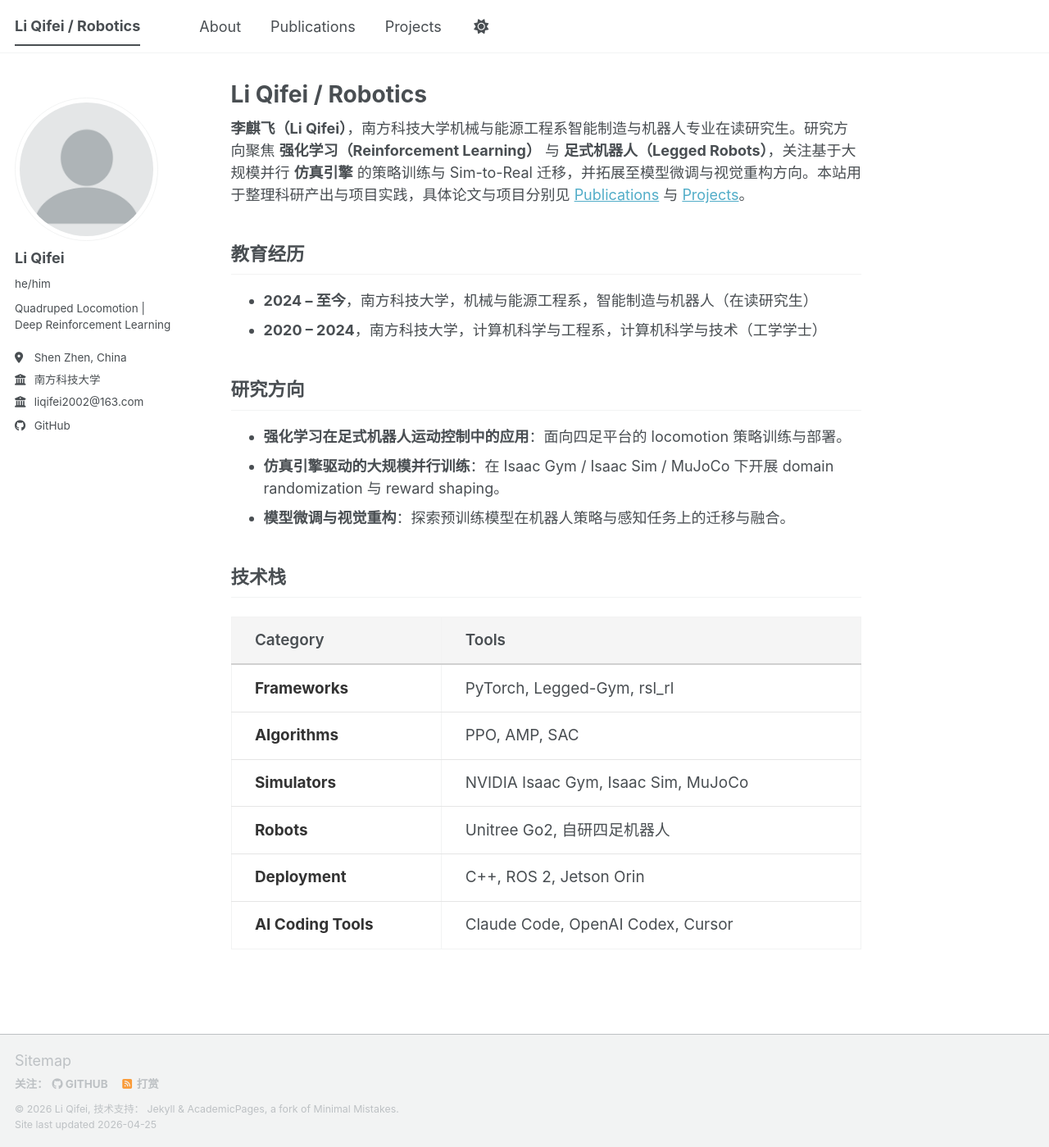
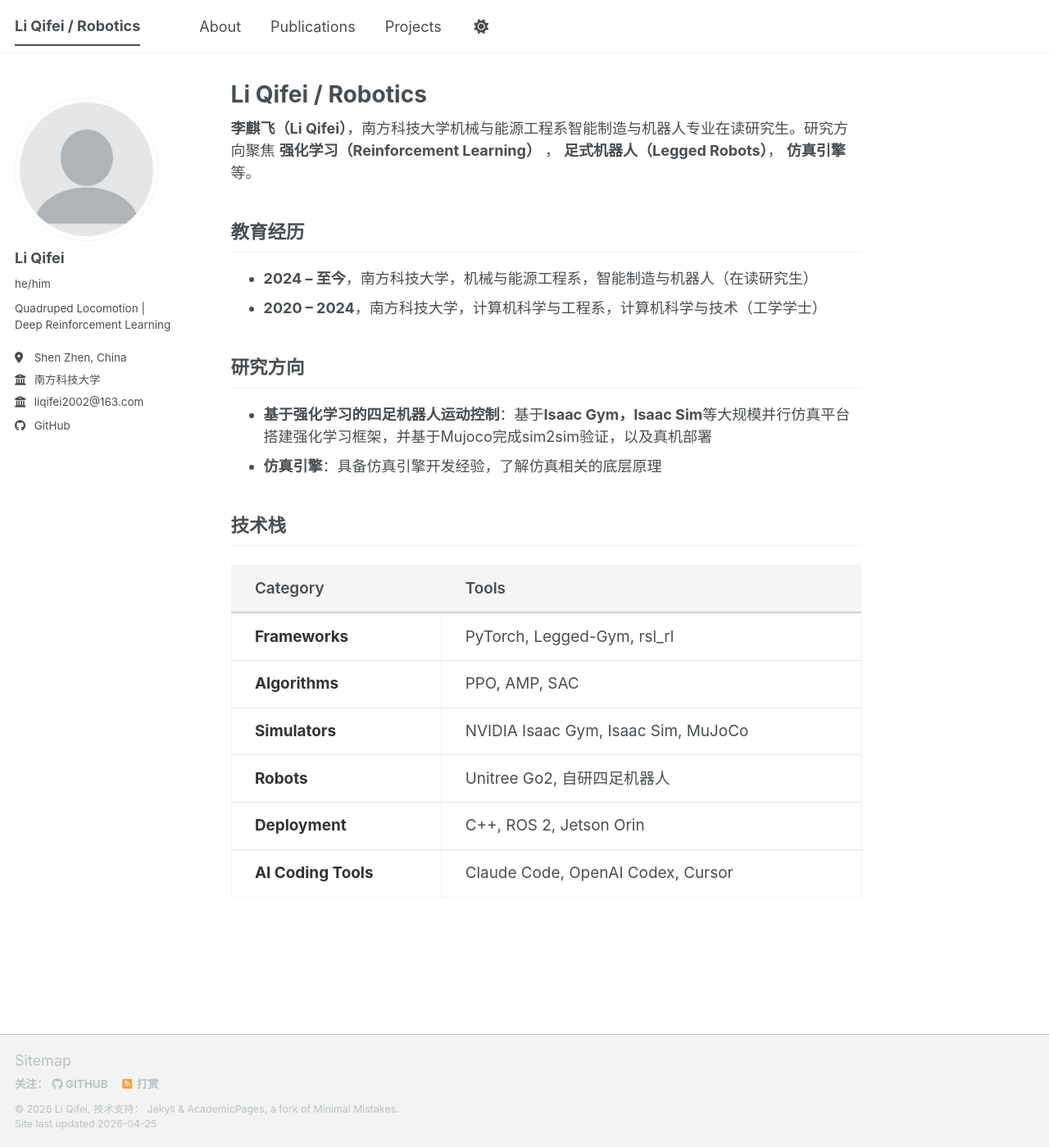
Before and after one commit to nocodenopain/nocodenopain.github.io, a Jekyll site: the page built from _pages/about.md, in a window 1280 px wide and 1399 px high. Shown: the whole window at 82% size. Built offline with Jekyll 4.4.1, drawn with Linux system fonts in a browser that asks for light colours; a script bundle is joined from its source files by our own code; library files that are not in the unit come from our copies.

Commit message:
细节调整

```diff
--- a/_pages/about.md
+++ b/_pages/about.md
@@ -7,7 +7,7 @@ redirect_from:
   - /about.html
 ---
 
-**李麒飞（Li Qifei）**，南方科技大学机械与能源工程系智能制造与机器人专业在读研究生。研究方向聚焦 **强化学习（Reinforcement Learning）** 与 **足式机器人（Legged Robots）**，关注基于大规模并行 **仿真引擎** 的策略训练与 Sim-to-Real 迁移，并拓展至模型微调与视觉重构方向。本站用于整理科研产出与项目实践，具体论文与项目分别见 [Publications](/publications/) 与 [Projects](/portfolio/)。
+**李麒飞（Li Qifei）**，南方科技大学机械与能源工程系智能制造与机器人专业在读研究生。研究方向聚焦 **强化学习（Reinforcement Learning）** ， **足式机器人（Legged Robots）**， **仿真引擎**等。
 
 ## 教育经历
 
@@ -16,9 +16,11 @@ redirect_from:
 
 ## 研究方向
 
-- **强化学习在足式机器人运动控制中的应用**：面向四足平台的 locomotion 策略训练与部署。
-- **仿真引擎驱动的大规模并行训练**：在 Isaac Gym / Isaac Sim / MuJoCo 下开展 domain randomization 与 reward shaping。
-- **模型微调与视觉重构**：探索预训练模型在机器人策略与感知任务上的迁移与融合。
+<!-- - **强化学习在足式机器人运动控制中的应用**：面向四足平台的 locomotion 策略训练与部署。
+- **仿真引擎驱动的大规模并行训练**：在 Isaac Gym / Isaac Sim / MuJoCo 下开展 domain randomization 与 reward shaping。 -->
+<!-- - **模型微调与视觉重构**：探索预训练模型在机器人策略与感知任务上的迁移与融合。 -->
+- **基于强化学习的四足机器人运动控制**：基于**Isaac Gym，Isaac Sim**等大规模并行仿真平台搭建强化学习框架，并基于Mujoco完成sim2sim验证，以及真机部署
+- **仿真引擎**：具备仿真引擎开发经验，了解仿真相关的底层原理
 
 ## 技术栈
 
```
Also changed, not shown: _portfolio/internship-quadruped-sim2real.md (+5 -5 lines).
